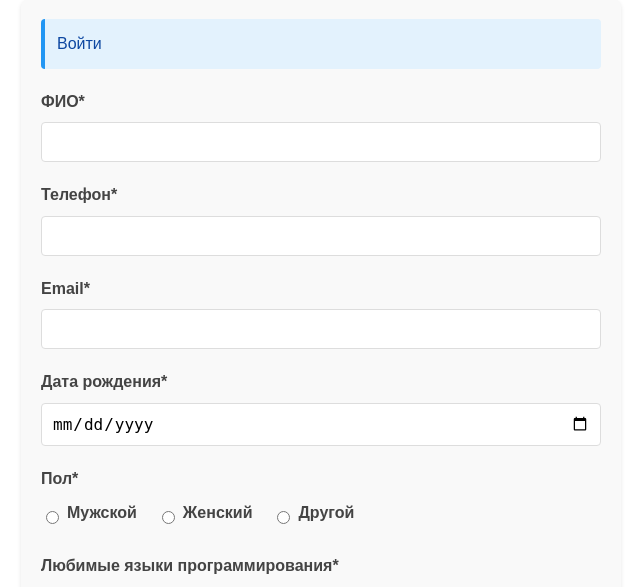
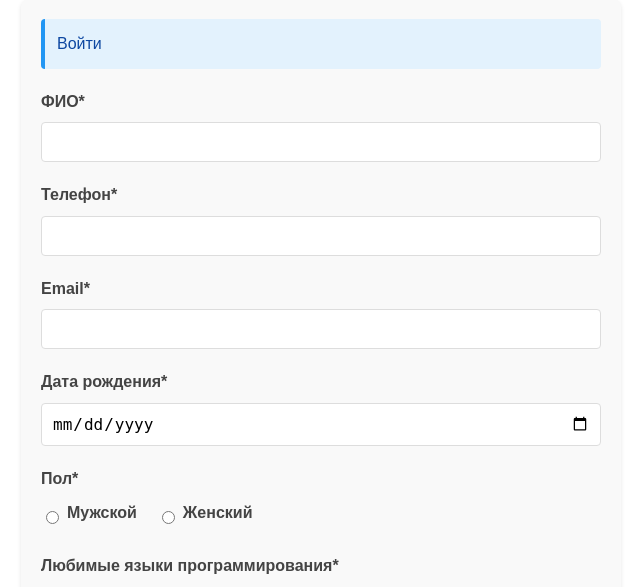
Before and after one commit to NerOunt/WEBBACK5, a PHP site: page /form.php in a window 1280 px wide. Shown: the part 21-608 px from the top of the page, without its empty margins (319-959 px from the left). Run offline with PHP 8.4, Linux system fonts and the light colour scheme; data that the repository does not hold is empty.

Commit message:
form.php

```diff
--- a/form.php
+++ b/form.php
@@ -242,12 +242,6 @@
                                class="<?= $errors['gender'] ? 'error' : '' ?>">
                         <label for="female">Женский</label>
                     </div>
-                    <div class="radio-option">
-                        <input type="radio" id="other" name="gender" value="other"
-                               <?= $values['gender'] === 'other' ? 'checked' : '' ?>
-                               class="<?= $errors['gender'] ? 'error' : '' ?>">
-                        <label for="other">Другой</label>
-                    </div>
                 </div>
                 <?php if ($errors['gender']): ?>
                 <div class="error-message">Укажите пол</div>
```
